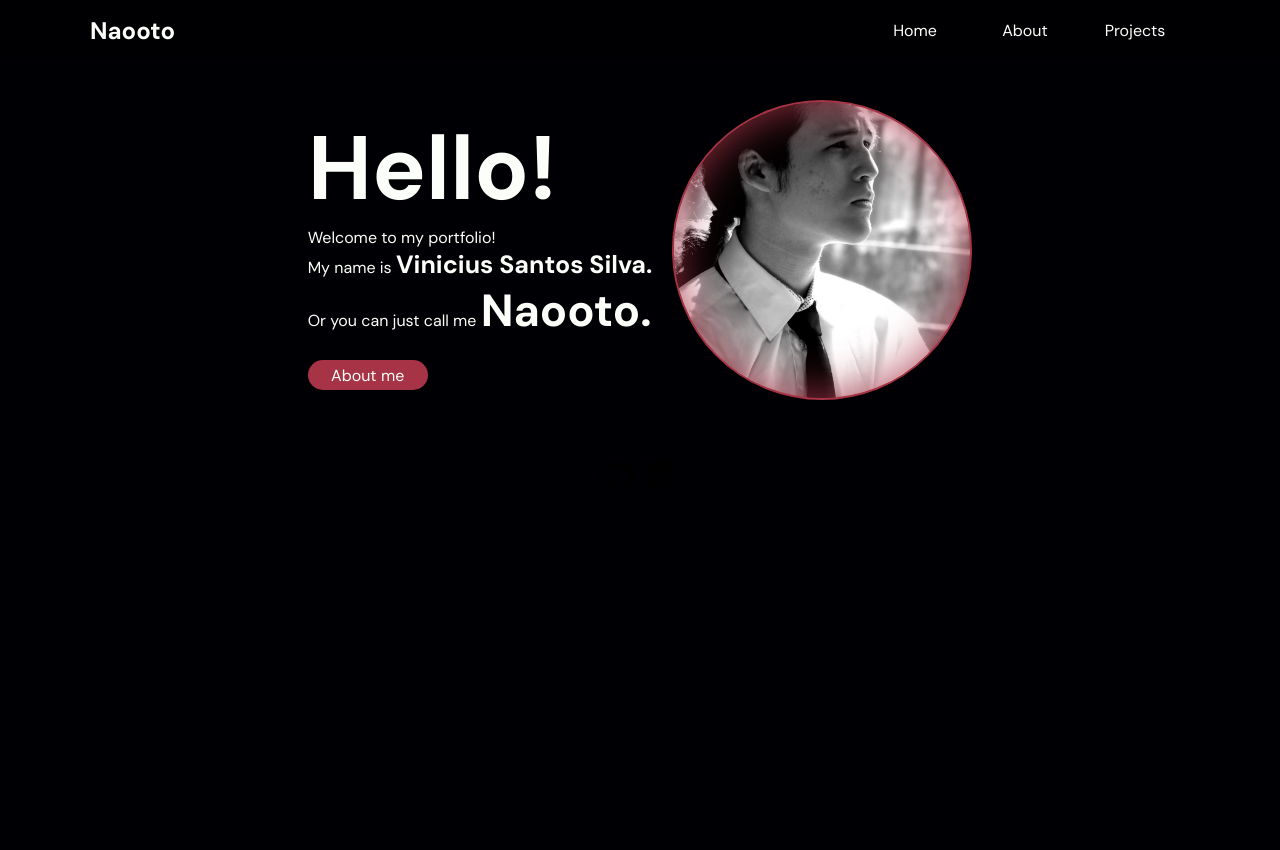
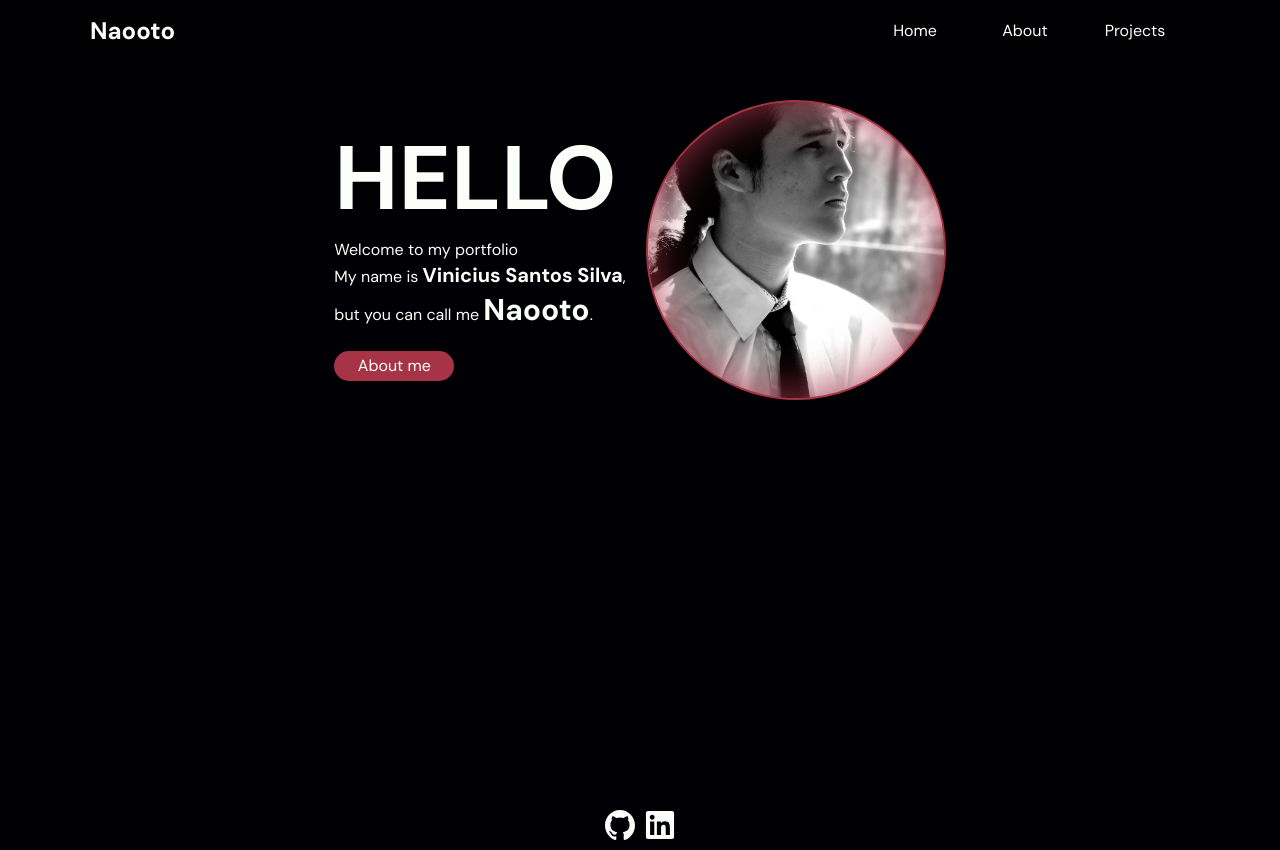
Before and after one commit to Vinicius-Santos-S/Portfolio, a React (Vite) app: page / in a window 1280 px wide. Before the commit the page ends 800 px from the top, so only its background shows below. Built offline with nearby package versions, Linux system fonts and the light colour scheme; no server answers.

Commit message:
I think everything is done:>

```diff
--- a/src/App.tsx
+++ b/src/App.tsx
@@ -30,7 +30,7 @@ const App = () => {
 
     function setCurretColor (currentPath:string) {
         if(currentPath === '/'){
-          return variables.amaranthPpurple
+          return variables.amaranthPurple
         }
         else if(currentPath === '/about'){
           return variables.lapisLazuli
@@ -50,7 +50,7 @@ const App = () => {
                     </Routes>
                 </AnimatePresence>
             </Template>
-            <Footer/>
+            <Footer currentColor={setCurretColor(location.pathname)}/>
         </>
     )
 }
--- a/src/_variables.module.scss
+++ b/src/_variables.module.scss
@@ -5,7 +5,7 @@ $black: rgba(0, 0, 4, 1);
 $murrey: rgba(126, 25, 70, 1);
 
 :export {
-    amaranthPpurple: $amaranth-purple;
+    amaranthPurple: $amaranth-purple;
     babyPowder: $baby-powder;
     lapisLazuli: $lapis-lazuli;
     black: $black;
--- /dev/null
+++ b/src/components/awaitAnimationDiv/awaitAnimationDiv.tsx
@@ -0,0 +1,32 @@
+import React from 'react'
+import { motion } from "framer-motion"
+
+// const stylesModules {
+//   homeStyles: homeStyles,
+
+// }
+
+interface IProps {
+  classToReceive: { cssModule: any, class:string}
+  variants: {}
+  useAnimation: object
+  children: React.ReactNode
+}
+
+const awaitAnimationDiv: React.FC<IProps> = ({classToReceive, variants, useAnimation, children}) => {
+
+  return (
+    <motion.div
+      className={`${classToReceive.cssModule[classToReceive.class]} ${classToReceive.cssModule.awaitAnimationDivContainer}`}
+      variants={variants}
+      initial="initial"
+      animate={useAnimation}
+      exit="exit"
+      transition={variants}
+    >
+      {children}
+    </motion.div>
+  )
+}
+
+export default awaitAnimationDiv
--- a/src/pages/about/divInView.tsx
+++ b/src/components/divInView/divInView.tsx
@@ -1,9 +1,8 @@
 import { useRef } from "react"
 import { motion, useInView } from "framer-motion"
-import aboutStyles from './about.module.scss';
 
 interface gridDiv {
-    classToReceive: string
+    classToReceive: { cssModule: any, class:string}
     variants: {}
     children: React.ReactNode
 }
@@ -15,7 +14,7 @@ const divInView: React.FC<gridDiv> = ({classToReceive, variants, children}) => {
     return (
         <motion.div
             ref={ref}
-            className={aboutStyles[classToReceive]}
+            className={`${classToReceive.cssModule[classToReceive.class]}`}
             variants={variants}
             initial={"initial"}
             animate={inView ? "animate" : "initial"}
--- a/src/components/footer/Footer.tsx
+++ b/src/components/footer/Footer.tsx
@@ -3,21 +3,25 @@ import { contactData } from '../../types'
 
 import { MotionGitHubIcon, MotionLinkendinIcon } from "../../svgImports"
 
+interface Iprop {
+  currentColor: string
+}
+
 const contactsData: contactData[] = [
   {
     name: "Github",
-    link: "https://google.com",
+    link: "https://github.com/Vinicius-Santos-S",
     iconSvg: MotionGitHubIcon
   },
   {
     name: "Linkedin",
-    link: "https://google.com",
+    link: "www.linkedin.com/in/vini-santos-silva",
     iconSvg: MotionLinkendinIcon
   },
 
 ]
 
-const Footer = () => {
+const Footer: React.FC<Iprop> = ({currentColor}) => {
   return (
     <footer className={footerStyle.footerContainer}>
       <address className={footerStyle.footerWrapper}>
@@ -32,7 +36,7 @@ const Footer = () => {
                     className={footerStyle.socialIcon}
                     whileHover={{
                       scale: 1.1,
-                      fill: 'rgb(222, 222, 222)'
+                      fill: currentColor
                     }}
                   />
                 </a>
--- a/src/components/footer/footer.module.scss
+++ b/src/components/footer/footer.module.scss
@@ -1,5 +1,4 @@
 .footerContainer {
-    // border-top: 1px solid white;
     background-color: var(--gray);
     width: calc(100%);
 
--- a/src/pages/about/About.tsx
+++ b/src/pages/about/About.tsx
@@ -2,7 +2,8 @@ import React, { useEffect, useState } from 'react'
 import { motion, useAnimation, AnimatePresence } from 'framer-motion'
 import aboutStyles from './about.module.scss';
 import { Link } from 'react-router-dom';
-import DivInView from './divInView';
+import DivInView from '../../components/divInView/divInView';
+import AwaitAnimationDiv from '../../components/awaitAnimationDiv/awaitAnimationDiv';
 import styleVariables from '../../_variables.module.scss';
 import LoadingDiv from '../../components/loadingAnimation/loadingDiv';
 import { fetchTechnologies } from '../../service/firebaseConfig';
@@ -12,45 +13,10 @@ interface Iprop {
   currentColor: string
 }
 
-
-// const testData: projectDataType[] = [
-//   {
-//     name: 'uga',
-//     info: 'uga',
-//     proLanguage: 'React',
-//     prolanguageColor: 'rgb(97, 219, 251)',
-//     proLanguageIconUrl: reactIcon,
-//     projectImageId: 'uga',
-//     projectImageUrl: 'uga',
-//     link: 'uga',
-//   },
-//   {
-//     name: 'uga',
-//     info: 'uga',
-//     proLanguage: 'Python',
-//     prolanguageColor: 'rgb(75, 139, 190)',
-//     proLanguageIconUrl: pythonIcon,
-//     projectImageId: 'uga',
-//     projectImageUrl: 'uga',
-//     link: 'uga',
-//   },
-//   {
-//     name: 'uga',
-//     info: 'uga',
-//     proLanguage: 'C',
-//     prolanguageColor: 'rgb(92, 107, 192)',
-//     proLanguageIconUrl: cIcon,
-//     projectImageId: 'uga',
-//     projectImageUrl: 'uga',
-//     link: 'uga',
-//   }
-// ]
-
-
-
 const About: React.FC<Iprop> = ({currentColor}) => {
   const [technologiesData, setTechnologiesData] = useState<technologiesDataType[]>([])
   const [isloading, setIsLoading] = useState(true)
+
   useEffect(() => {
     async function fetchData() {
       setIsLoading(true)
@@ -61,91 +27,96 @@ const About: React.FC<Iprop> = ({currentColor}) => {
     fetchData();
   }, []);
 
+  const mainAnimation = useAnimation();
+  const titleAnimation = useAnimation();
+  const aboutCeapAnimation = useAnimation();
+  const gridInViewAnimation = useAnimation();
+
+  useEffect(() => {
+    const sequence = async () => {
+      await mainAnimation.start('animateMain');
+      await titleAnimation.start('animateTitle');
+      await aboutCeapAnimation.start('animateAboutCeap');
+      await gridInViewAnimation.start('animateGridInView')
+    };
+    sequence();
+  }, [mainAnimation, titleAnimation, aboutCeapAnimation, gridInViewAnimation]);
+
   const animationsInstructions = {
     main: {
       initialMain: { x: 1000 },
       animateMain: { x: 0 },
       exitMain: { x: -1250 },
     },
-    title: {
-      animateTitle: { color: currentColor }
+
+    titleContainer: {
+      initial: {
       },
-    aboutCeap: {
-      initialAboutCeap: { opacity: 0 },
-      animateAboutCeap: { opacity: 1, transition: { delay: 0.6 } }
+      animateTitle: {
+        color: currentColor,
+      }
     },
-    proficiences: {
-      initial: { opacity: 0 },
-      animate: { opacity: 1 },
+
+    aboutCeapAndMeContainer: {
+      initial: {
+        opacity: 0
       },
-    button: {
-      initial: { opacity: 0 },
-      animate: { opacity: 1 },
-      hovering: {
-        color: styleVariables.black,
-        backgroundColor: styleVariables.babyPowder
+      animateAboutCeap: {
+        opacity: 1,
+        transition: { delay: 0.6 }
+      }
+    },
+
+    gridInViewContainer: {
+      initial: {
+        opacity: 0
+      },
+      animateGridInView: {
+        opacity: 1,
+        transition: { delay: 0.6 }
+      }
+    },
+
+    proficiencesContainer: {
+      initial: {
+        opacity: 0
+      },
+      animate: {
+        opacity: 1
+      }
+    },
+
+    buttonContainer: {
+      initial: {
+        opacity: 0
+      },
+      animate: {
+        opacity: 1
+      }
     }
   }
 
-  }
-
-  const mainAnimation = useAnimation();
-  const titleAnimation = useAnimation();
-  const aboutCeapAnimation = useAnimation();
-  const proficiencesAnimation = useAnimation();
-
-  useEffect(() => {
-    const sequence = async () => {
-      await mainAnimation.start('animateMain');
-      await titleAnimation.start('animateTitle');
-      await aboutCeapAnimation.start('animateAboutCeap');
-      await proficiencesAnimation.start('animate')
-    };
-    sequence();
-  }, [mainAnimation, titleAnimation, aboutCeapAnimation, proficiencesAnimation]);
-
-  return (
-    <motion.div className={aboutStyles.mainDiv}
-      variants={animationsInstructions.main}
-      initial="initialMain"
-      animate={mainAnimation}
-      exit="exitMain"
-      transition={{
-        type: 'spring',
-        stiffness: 120,
-        damping: 20,
-        duration: 0.5,
-        ease: 'easeOut'
-      }}
-    >
-      <motion.h1
-        variants={animationsInstructions.title}
-        animate={titleAnimation}
-      >
-        About me
-      </motion.h1>
-
-      <motion.div
-        className={aboutStyles.aboutCeapAndMe}
-        variants={animationsInstructions.aboutCeap}
-        initial="initialAboutCeap"
-        animate={aboutCeapAnimation}
-      >
+  const awaitAnimationDivData = [
+    {
+      class: { cssModule: aboutStyles, class: "aboutCeapAndMeContainer" },
+      variants: animationsInstructions.aboutCeapAndMeContainer,
+      useAnimation: aboutCeapAnimation,
+      Children:
+        <>
           <div className={aboutStyles.info}>
             <h2>About me and CEAP</h2>
             <p>I am a developer with a solid foundation from <a href="https://ceappedreira.org.br/">CEAP</a>, where I learned essential programming and web development skills. It was at CEAP that I discovered my passion for programming, and I am very grateful for the contribution that the institution has made in my life.</p>
           </div>
           <div className={aboutStyles.ceapImage}/>
-      </motion.div>
-
-      <motion.div
-        className={aboutStyles.gridInView}
-        variants={animationsInstructions.proficiences}
-        initial={"initial"}
-        animate={proficiencesAnimation}
-      >
-
-        <DivInView classToReceive="proficiencesContainer" variants={animationsInstructions.proficiences}>
+        </>
+    },
+    {
+      class: { cssModule: aboutStyles, class: "animateGridInViewContainer" },
+      variants: animationsInstructions.gridInViewContainer,
+      useAnimation: gridInViewAnimation,
+      Children:
+        <>
+          <DivInView classToReceive={{cssModule: aboutStyles, class: "proficiencesContainer"}} variants={animationsInstructions.proficiencesContainer}>
           <h2>What I Have Learned and Know</h2>
           <AnimatePresence>
           {
@@ -179,18 +150,51 @@ const About: React.FC<Iprop> = ({currentColor}) => {
           }
           </AnimatePresence>
           </DivInView>
-        <DivInView classToReceive="buttonContainer" variants={animationsInstructions.button}>
+          <DivInView classToReceive={{cssModule: aboutStyles, class: "buttonContainer"}} variants={animationsInstructions.buttonContainer}>
             <Link to={"/projects"}>
               <motion.div
-              variants={animationsInstructions.button}
                 className={aboutStyles.button}
-              whileHover="hovering"
+                whileHover={{
+                  color: styleVariables.black,
+                  backgroundColor: styleVariables.babyPowder
+                }}
               >
                   Check my projects
               </motion.div>
             </Link>
           </DivInView>
-      </motion.div>
+        </>
+    }
+
+  ]
+
+  return (
+    <motion.div className={aboutStyles.mainDiv}
+      variants={animationsInstructions.main}
+      initial="initialMain"
+      animate={mainAnimation}
+      exit="exitMain"
+      transition={{
+        type: 'spring',
+        stiffness: 120,
+        damping: 20,
+        duration: 0.5,
+        ease: 'easeOut'
+      }}
+    >
+      <motion.h1
+        variants={animationsInstructions.titleContainer}
+        animate={titleAnimation}
+      >
+        About me
+      </motion.h1>
+      {
+        awaitAnimationDivData.map((div, index) =>
+          <AwaitAnimationDiv  key={index} classToReceive={div.class} variants={div.variants} useAnimation={div.useAnimation}>
+            {div.Children}
+          </AwaitAnimationDiv>
+        )
+      }
     </motion.div>
   )
 }
--- a/src/pages/home/Home.tsx
+++ b/src/pages/home/Home.tsx
@@ -3,38 +3,67 @@ import { motion, useAnimation } from 'framer-motion';
 import { Link } from 'react-router-dom'
 import homeStyles from './home.module.scss';
 import styleVariables from '../../_variables.module.scss';
+import AwaitAnimationDiv from '../../components/awaitAnimationDiv/awaitAnimationDiv'
+
 
 interface Iprops {
   currentColor: string;
 }
 
 const Home: React.FC<Iprops> = ({ currentColor }) => {
-
   const animationsInstructions = {
     main: {
       initialMain: { x: 1000 },
       animateMain: { x: 0 },
       exitMain: { x: -1100 },
     },
-    title: {
-      animateTitle: { color: currentColor }
+
+    titleContainer: {
+      initial: {
+      },
+      animateTitle: {
+        color: currentColor
+      }
     },
-    underText: {
-      initialUnderText: { opacity: 0 },
-      animateUnderText: { opacity: 1, transition: { delay: 0.6 } },
+
+    underTextContainer: {
+      initial: {
+        opacity: 0
+      },
+      animateUnderText: {
+        opacity: 1,
+        transition: { delay: 0.6 }
+      }
     },
-    myName: {
-      initialMyName: { opacity: 0 },
-      animateMyName: { opacity: 1, transition: { delay: 0.6 } },
+
+    myNameContainer: {
+      initial: {
+        opacity: 0
+      },
+      animateMyName: {
+        opacity: 1,
+        transition: { delay: 0.6 }
+      }
     },
-    myOtherName: {
-      initialMyOtherName: { opacity: 0 },
-      animateMyOtherName: { opacity: 1, transition: { delay: 0.6 } },
+
+    myOtherNameContainer: {
+      initial: {
+        opacity: 0
+      },
+      animateMyOtherName: {
+        opacity: 1,
+        transition: { delay: 0.6 }
+      }
     },
-    button: {
-      initialButton: { opacity: 0 },
-      animateButton: { opacity: 1, transition: { delay: 0.6 } },
-      hovering: { backgroundColor: styleVariables.babyPowder, color: styleVariables.black }
+
+    buttonContainer:{
+      initial: {
+        opacity: 0
+      },
+      animateButton: {
+        opacity: 1,
+        transition: { delay: 0.6 }
+      }
     }
 
   }
@@ -43,21 +72,61 @@ const Home: React.FC<Iprops> = ({ currentColor }) => {
   const titleAnimation = useAnimation();
   const underTextAnimation = useAnimation();
   const myNameAnimation = useAnimation();
-  const myOtherNameAnimation = useAnimation();
+  const myNameOtherAnimation = useAnimation();
   const buttonAnimation = useAnimation();
 
   useEffect(() => {
     const sequence = async () => {
       await mainAnimation.start('animateMain');
       await titleAnimation.start('animateTitle');
-      await underTextAnimation.start('animateUnderText');
-      await myNameAnimation.start('animateMyName');
-      await myOtherNameAnimation.start('animateMyOtherName')
-      await buttonAnimation.start('animateButton');
+      await underTextAnimation.start('animateUnderText')
+      await myNameAnimation.start('animateMyName')
+      await myNameOtherAnimation.start('animateMyOtherName')
+      await buttonAnimation.start('animateButton')
     };
+    sequence();
+  }, [mainAnimation, titleAnimation, underTextAnimation, myNameAnimation, buttonAnimation]);
 
-    sequence();
-  }, [mainAnimation, titleAnimation, underTextAnimation, myNameAnimation, myOtherNameAnimation, buttonAnimation, ]);
+  const awaitAnimationDivData = [
+    {
+      class: { cssModule: homeStyles, class: "underTextContainer" },
+      variants: animationsInstructions.underTextContainer,
+      useAnimation: underTextAnimation,
+      Children: <p>Welcome to my portfolio</p>
+    },
+    {
+      class: { cssModule: homeStyles, class: "myNameContainer" },
+      variants: animationsInstructions.myNameContainer,
+      useAnimation: myNameAnimation,
+      Children: <p>My name is <strong style={{ color: currentColor, fontSize: "20px" }}>Vinicius Santos Silva</strong>,</p>
+    },
+    {
+      class: { cssModule: homeStyles, class: "myOtherNameContainer" },
+      variants: animationsInstructions.myOtherNameContainer,
+      useAnimation: myNameOtherAnimation,
+      Children: <p>but you can call me <strong style={{ color: currentColor, fontSize: "30px" }}>Naooto</strong>.</p>
+    },
+    {
+      class: { cssModule: homeStyles, class: "buttonContainer" },
+      variants: animationsInstructions.buttonContainer,
+      useAnimation: buttonAnimation,
+      Children:
+        <Link to={"/about"}>
+          <motion.div
+            className={homeStyles.button}
+            whileHover={{
+              color: styleVariables.black,
+              backgroundColor: styleVariables.babyPowder
+            }}
+          >
+            About me
+          </motion.div>
+        </Link>
+    },
+
+
+
+  ]
 
   return (
     <motion.div className={homeStyles.mainDiv}
@@ -74,53 +143,23 @@ const Home: React.FC<Iprops> = ({ currentColor }) => {
       }}
     >
       <div className={homeStyles.welcomeContainer}>
-        {/* OPTIMIZE THIS PIECE OF THE CODE FOR THE LOVE OF GOD PLS    */}
         <motion.h1
-          variants={animationsInstructions.title}
+          className={homeStyles.titleContainer}
+          variants={animationsInstructions.titleContainer}
+          initial="initial"
           animate={titleAnimation}
         >
-          Hello!
+          HELLO
         </motion.h1>
-
-        <motion.p
-          variants={animationsInstructions.underText}
-          initial="initialUnderText"
-          animate={underTextAnimation}
-        >
-          Welcome to my portfolio!
-        </motion.p>
-
-        <motion.p
-          variants={animationsInstructions.myName}
-          initial="initialMyName"
-          animate={myNameAnimation}
-        >
-          My name is <strong style={{ color: currentColor, fontSize: "25px"}}>Vinicius Santos Silva.</strong>
-        </motion.p>
-
-        <motion.p
-          variants={animationsInstructions.myOtherName}
-          initial="initialMyOtherName"
-          animate={myOtherNameAnimation}
-        >
-          Or you can just call me <strong style={{ color: currentColor, fontSize: "45px"}}>Naooto.</strong>
-        </motion.p>
-
-        <Link to={"/about"}>
-          <motion.div
-            className={homeStyles.button}
-            variants={animationsInstructions.button}
-            initial="initialButton"
-            animate={buttonAnimation}
-            whileHover="hovering"
-          >
-            About me
-          </motion.div>
-        </Link>
+        {
+          awaitAnimationDivData.map((div, index) =>
+            <AwaitAnimationDiv key={index} classToReceive={div.class} variants={div.variants} useAnimation={div.useAnimation}>
+              {div.Children}
+            </AwaitAnimationDiv>
+          )
+        }
       </div>
-      <div className={homeStyles.welcomeImage}/>
-
-
+      <div className={homeStyles.welcomeImage} />
     </motion.div>
   );
 };
--- a/src/pages/home/home.module.scss
+++ b/src/pages/home/home.module.scss
@@ -12,12 +12,26 @@
         display: flex;
         flex-direction: column;
         justify-content: center;
+        gap: 2px;
         align-items: start;
         @media (max-width: 565px) {
             align-items: center;
         }
+
+        .awaitAnimationDivContainer {
+            display: flex;
+            justify-content: left;
+            align-items: end;
+            width: 100%;
+        }
+
+        .buttonContainer {
+            display: flex;
+            @media (max-width: 565px) {
+                justify-content: center;
+            }
+            margin-top: 20px;
             a {
-            margin-top: 20px;
                 width: 120px;
                 text-decoration: none;
                 color: $baby-powder;
@@ -31,6 +45,8 @@
                     border-radius: 15px;
                 }
             }
+        }
+
     }
 
     .welcomeImage {
--- a/src/pages/template.module.scss
+++ b/src/pages/template.module.scss
@@ -1,18 +1,16 @@
 @import '../variables.module';
 .templateContainer {
-    // border: 1px solid greenyellow;
     z-index: -4;
     padding: 100px 20px 50px 20px;
     display: flex;
+    min-height: 100vh;
     overflow: hidden;
     .templateWrapper {
-        // border: 1px solid greenyellow;
         display: flex;
         width: 100%;
         justify-content: center;
 
         .templateBase {
-            // border: 1px solid greenyellow;
             position: relative;
             width: 100%;
             max-width: 1100px;
```
Also changed, not shown: src/pages/about/about.module.scss (+4 -3 lines), src/icon/footerIcons/githubIcon.svg, src/icon/footerIcons/linkedinIcon.svg, vercel.json (added). Lines whose indentation alone changed are shown as unchanged.
